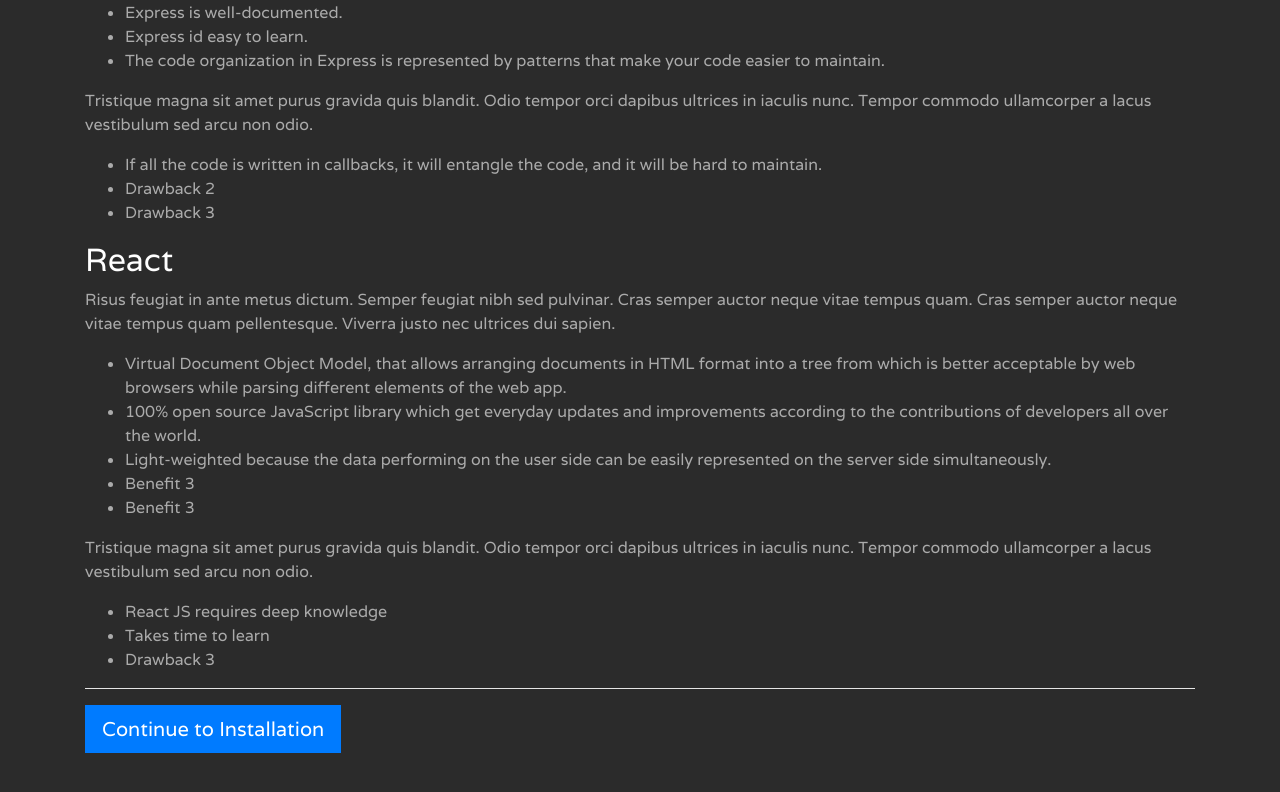
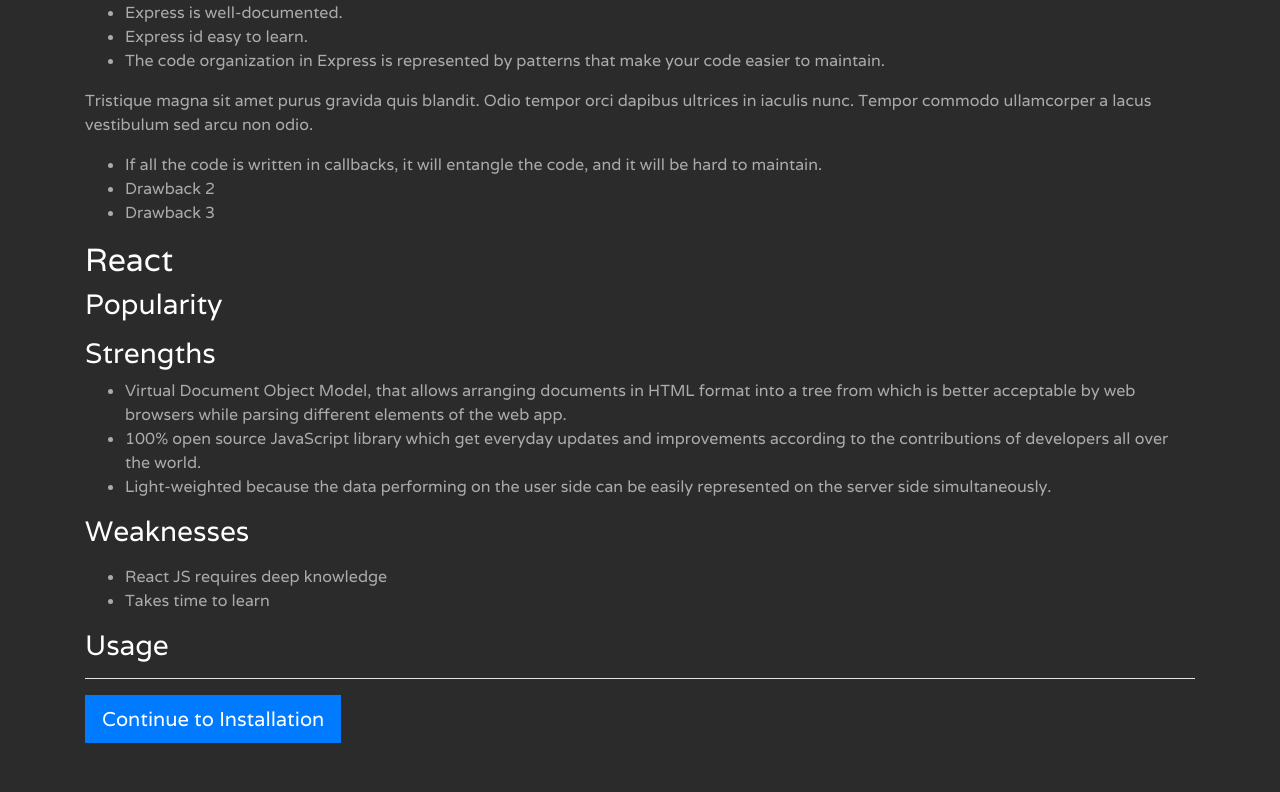
Before and after one commit to versox/chip-share, a React (Create React App) app in the folder client/: page /assignment/frameworks in a window 1280 px wide. Shown: the part 338-1130 px from the top of the page. Built offline with nearby package versions, Linux system fonts and the light colour scheme.

Commit message:
frameworks page tweaks

```diff
--- a/client/src/assignment_pages/FrameworksPage.js
+++ b/client/src/assignment_pages/FrameworksPage.js
@@ -23,20 +23,23 @@
 							<li>Drawback 3</li>
 						</ul>
 						<h2>React</h2>
-						<p>Risus feugiat in ante metus dictum. Semper feugiat nibh sed pulvinar. Cras semper auctor neque vitae tempus quam. Cras semper auctor neque vitae tempus quam pellentesque. Viverra justo nec ultrices dui sapien.</p>
+						<h3>Popularity</h3>
+						<p>
+						</p>
+						<h3>Strengths</h3>
 						<ul>
 							<li>Virtual Document Object Model, that allows arranging documents in HTML format into a tree from which is better acceptable by web browsers while parsing different elements of the web app.</li>
 							<li>100% open source JavaScript library which get everyday updates and improvements according to the contributions of developers all over the world.</li>
-                                <li>Light-weighted because the data performing on the user side can be easily represented on the server side simultaneously.</li>
-                                <li>Benefit 3</li>
-                                <li>Benefit 3</li>
+                                			<li>Light-weighted because the data performing on the user side can be easily represented on the server side simultaneously.</li>
 						</ul>
-						<p>Tristique magna sit amet purus gravida quis blandit. Odio tempor orci dapibus ultrices in iaculis nunc. Tempor commodo ullamcorper a lacus vestibulum sed arcu non odio.</p>
+						<h3>Weaknesses</h3>
+						<p>
+						</p>
 						<ul>
 							<li>React JS requires deep knowledge</li>
 							<li>Takes time to learn</li>
-							<li>Drawback 3</li>
 						</ul>
+						<h3>Usage</h3>
 						<hr />
 						<a href="/assignment/installation" className="btn btn-lg btn-primary">Continue to Installation</a>
 					</div>
--- a/client/src/index.css
+++ b/client/src/index.css
@@ -392,17 +392,22 @@
 }
 .conclusion-progress {
 	height: 30px;
+	background-color: black;
 }
 .react-bar {
 	width: 70%;
 	height: 30px;
 	font-weight: bold;
 	font-size: 14pt;
+	background-color: #b3b300;
+	color: black;
 }
 .express-bar {
 	width: 90%;
 	height: 30px;
 	font-weight: bold;
 	font-size: 14pt;
+	background-color: #b3b300;
+	color: black;
 }
 /* end pages */
```
